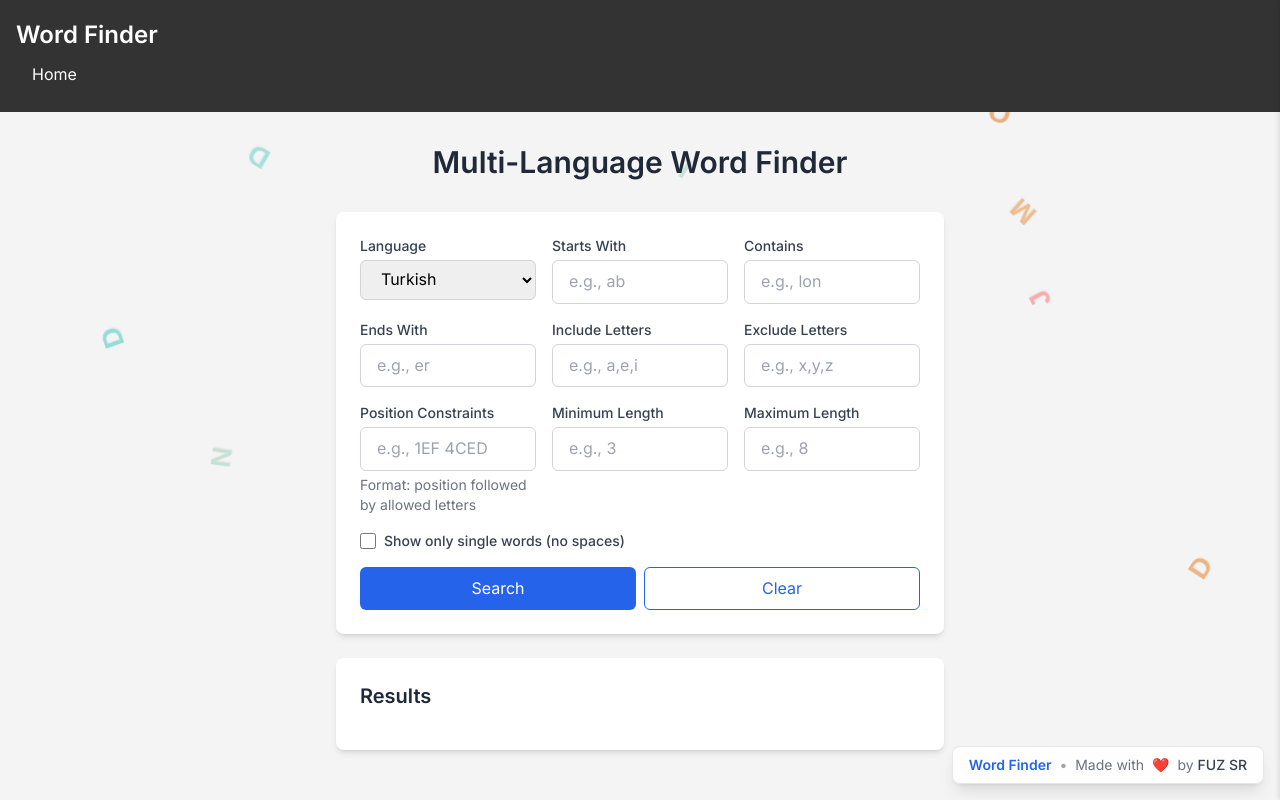
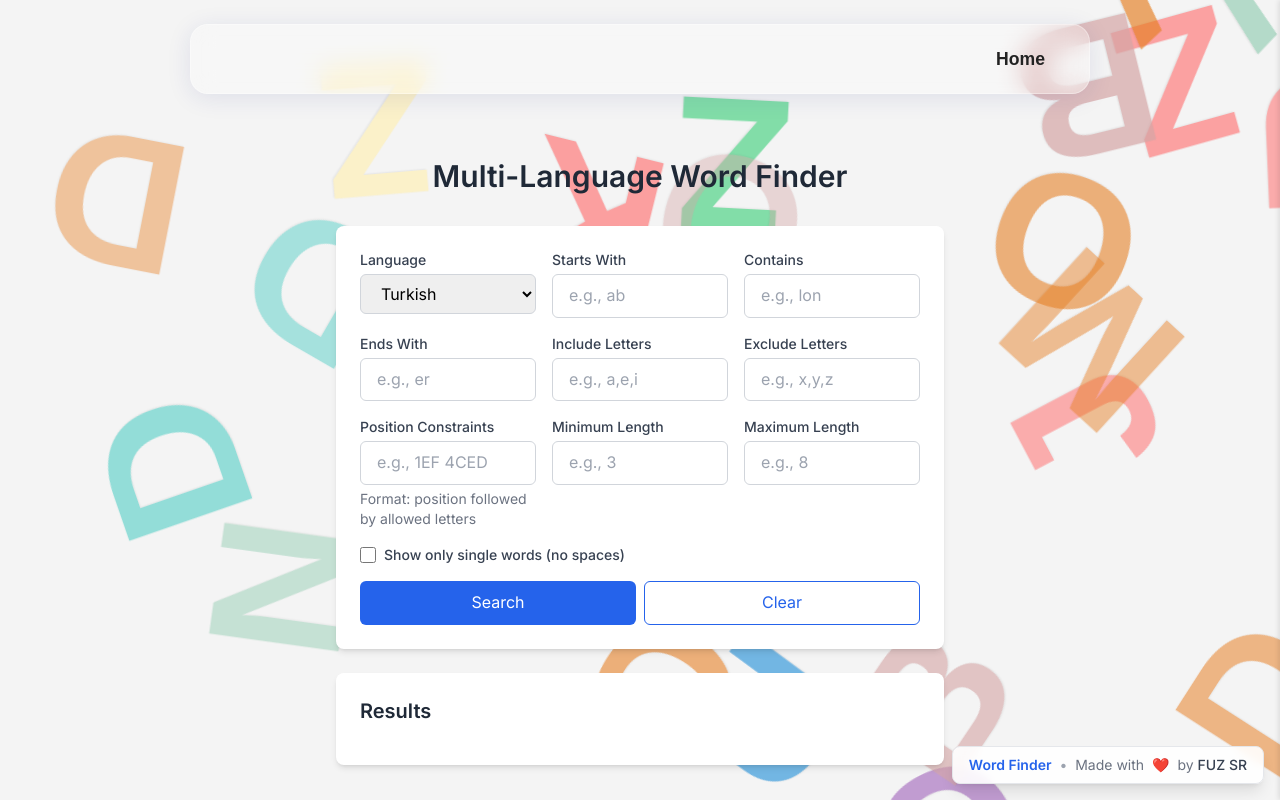
Before and after one commit to shishcode/turkish_word_finder, a Flask app: page / in a window 1280 px wide. Run offline with Flask 3, Linux system fonts and the light colour scheme; style sheets or scripts are compiled from the project's sources; some libraries are stand-ins or nearby versions.

Commit message:
Show dissolving phrases only in navbar, glassmorphic header, and update phrase list/logic

```diff
--- a/app/static/css/falling-letters.css
+++ b/app/static/css/falling-letters.css
@@ -9,10 +9,15 @@
     overflow: hidden;
 }
 
+#dissolving-phrases-navbar {
+    position: absolute;
+    transform: translateY(-45px);
+}
+
 .letter {
     position: absolute;
-    font-size: 28px;
-    font-family: 'Arial', sans-serif;
+    font-size: 190px;
+    font-family: 'Montserrat', sans-serif;
     user-select: none;
     animation: fall linear infinite;
     font-weight: bold;
--- a/app/static/css/style.css
+++ b/app/static/css/style.css
@@ -8,33 +8,60 @@ body {
 }
 
 .navbar {
-    background-color: #333;
-    padding: 1rem;
-    color: white;
+    background: rgba(255, 255, 255, 0.25);
+    box-shadow: 0 4px 24px 0 rgba(31, 38, 135, 0.10);
+    backdrop-filter: blur(12px);
+    -webkit-backdrop-filter: blur(12px);
+    border-radius: 18px;
+    border: 1px solid rgba(255, 255, 255, 0.35);
+    padding: 1rem 2rem;
+    margin: 1.5rem auto 2rem auto;
+    max-width: 900px;
+    display: flex;
+    align-items: center;
+    justify-content: space-between;
+    position: relative;
+    z-index: 20;
 }
 
 .navbar-brand a {
-    color: white;
+    font-family: 'Montserrat', Arial, sans-serif;
+    font-weight: 800;
+    font-size: 2rem;
+    color: #2563eb;
+    letter-spacing: 1px;
     text-decoration: none;
-    font-size: 1.5rem;
-    font-weight: bold;
+    text-shadow: 0 2px 8px rgba(37,99,235,0.08);
+    transition: color 0.2s;
+}
+
+.navbar-brand a:hover {
+    color: #1e40af;
+}
+
+#dissolving-phrases-navbar {
+    transform: translateY(-100px);
 }
 
 .navbar-menu {
     display: flex;
-    gap: 1rem;
+    gap: 1.5rem;
 }
 
 .navbar-item {
-    color: white;
+    font-family: 'Montserrat', Arial, sans-serif;
+    font-weight: 600;
+    font-size: 1.1rem;
+    color: #222;
     text-decoration: none;
-    padding: 0.5rem 1rem;
-    border-radius: 4px;
-    transition: background-color 0.3s;
+    padding: 0.25rem 0.75rem;
+    border-radius: 8px;
+    transition: background 0.2s, color 0.2s;
 }
 
 .navbar-item:hover {
-    background-color: #444;
+    background: rgba(37,99,235,0.08);
+    color: #2563eb;
 }
 
 /* Main Content Styles */
--- a/app/static/js/falling-letters.js
+++ b/app/static/js/falling-letters.js
@@ -48,4 +48,46 @@ document.addEventListener('DOMContentLoaded', function() {
             createLetter();
         }, i * 150);
     }
+
+    // --- Falling Phrases Logic ---
+    const phrases = [
+        'WORDLE SOLVER',
+        'WORD FINDER',
+        'ANAGRAM FINDER',
+        'REBUS HELPER',
+        'CROSSWORD SOLVER',
+        'SCRABBLE HELPER'
+    ];
+
+    // --- Dissolving Phrases Logic ---
+    let currentPhraseIndex = 0;
+    function showDissolvingPhrase() {
+        // Use the navbar brand container for phrases
+        const navbarBrand = document.getElementById('dissolving-phrases-navbar');
+        if (!navbarBrand) return;
+        // Remove any existing phrase
+        const existing = navbarBrand.querySelector('.falling-phrase');
+        if (existing) existing.remove();
+        const phrase = document.createElement('span');
+        phrase.className = 'falling-phrase';
+        phrase.textContent = phrases[currentPhraseIndex];
+        phrase.style.color = getRandomColor();
+        phrase.style.opacity = 1;
+        navbarBrand.appendChild(phrase);
+
+        // Prepare next phrase index
+        currentPhraseIndex = (currentPhraseIndex + 1) % phrases.length;
+
+        // Show for a while, then dissolve, then after dissolve, show next
+        setTimeout(() => {
+            phrase.classList.add('dissolve');
+            phrase.addEventListener('animationend', () => {
+                phrase.remove();
+                setTimeout(showDissolvingPhrase, 100); // show next after dissolve
+            }, { once: true });
+        }, 1200); // show for 1.2s before dissolving
+    }
+
+    // Start the dissolve phrase loop
+    showDissolvingPhrase();
 });
--- a/app/templates/components/navbar.html
+++ b/app/templates/components/navbar.html
@@ -1,6 +1,6 @@
 <nav class="navbar">
     <div class="navbar-brand">
-        <a href="{{ url_for('main.index') }}">Word Finder</a>
+        <span id="dissolving-phrases-navbar"></span>
     </div>
     <div class="navbar-menu">
         <a href="{{ url_for('main.index') }}" class="navbar-item">Home</a>
```
Also changed, not shown: other parts of app/static/css/falling-letters.css (+28 -0 lines).
